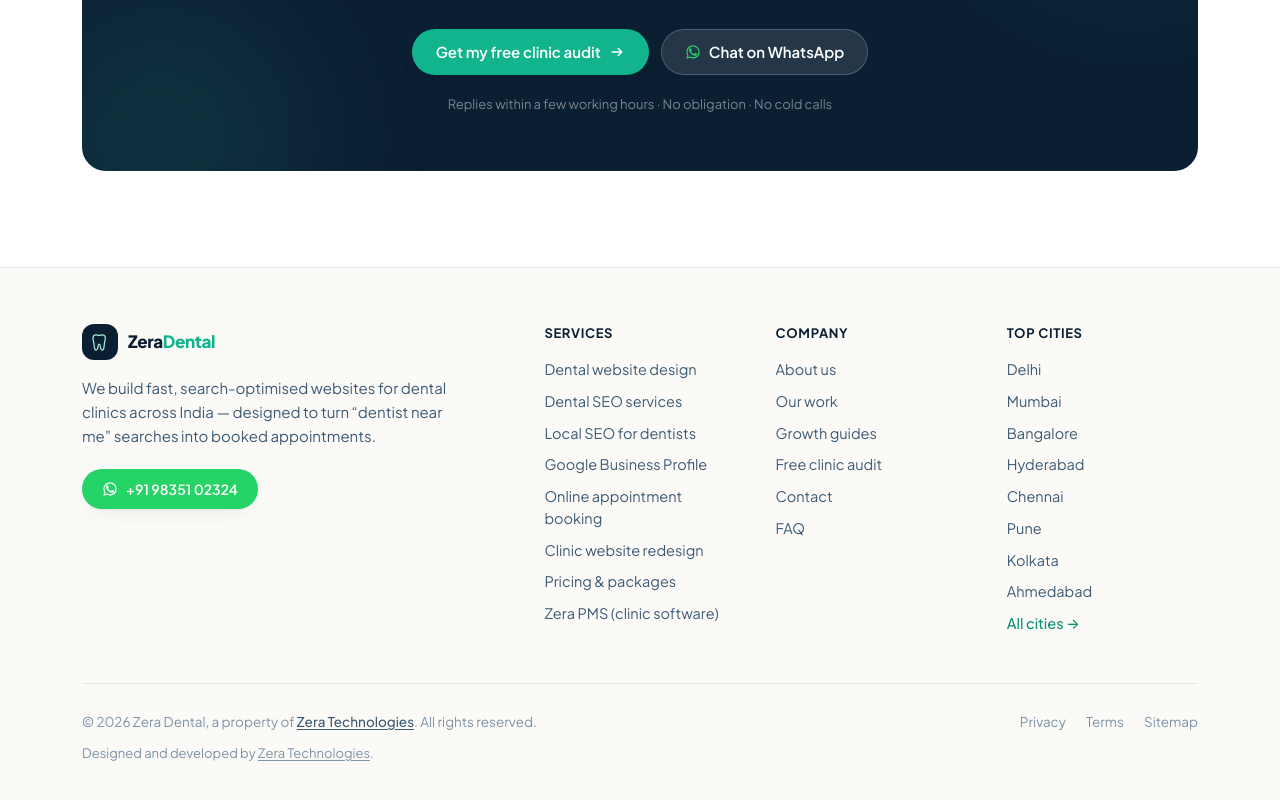
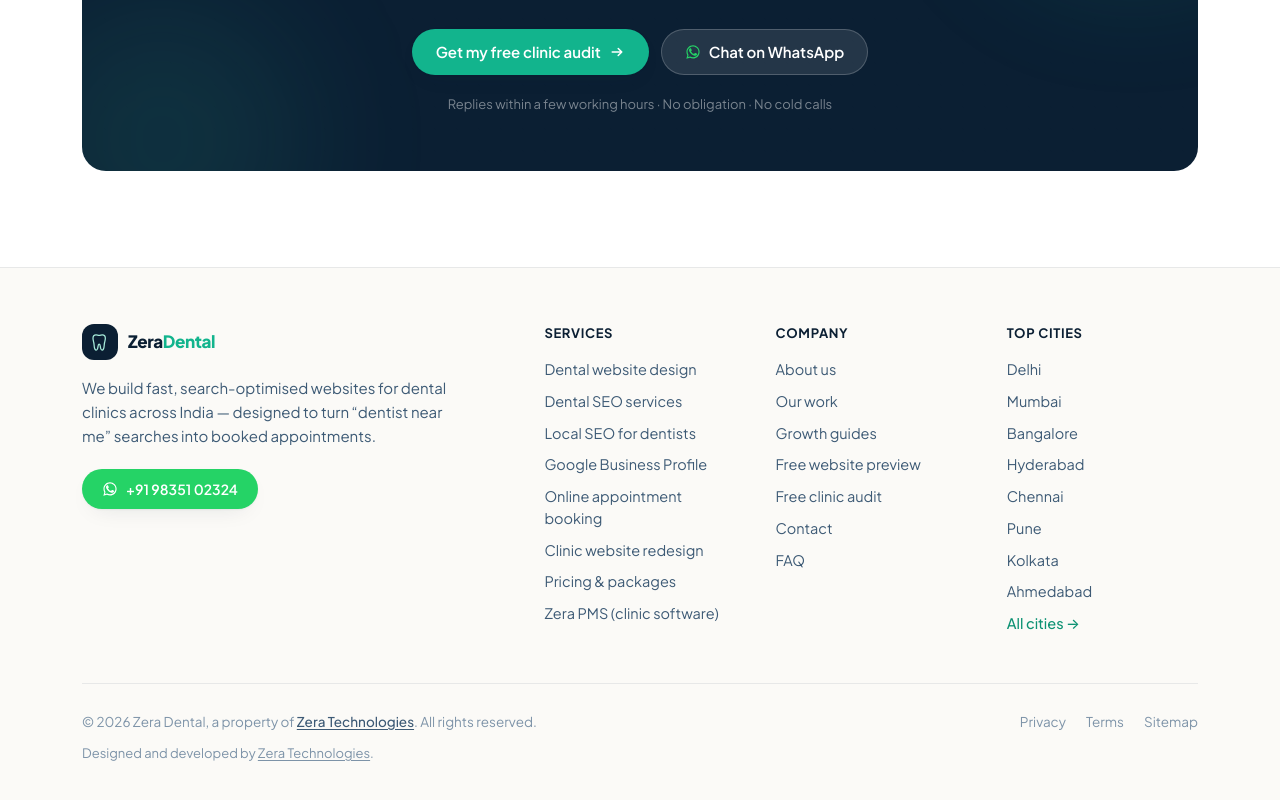
Before and after one commit to zeradental3585-dotcom/zeradental, a Next.js app: page / in a window 1280 px wide. Shown: the part 6748-7548 px from the top of the page. Built offline with nearby package versions, Linux system fonts and the light colour scheme; no server answers.

Commit message:
Footer: link the free website preview

```diff
--- a/components/Footer.tsx
+++ b/components/Footer.tsx
@@ -43,6 +43,7 @@
               <li><Link href="/about" className="hover:text-mint-600">About us</Link></li>
               <li><Link href="/portfolio" className="hover:text-mint-600">Our work</Link></li>
               <li><Link href="/blog" className="hover:text-mint-600">Growth guides</Link></li>
+              <li><Link href="/free-website-preview" className="hover:text-mint-600">Free website preview</Link></li>
               <li><Link href="/free-website-audit" className="hover:text-mint-600">Free clinic audit</Link></li>
               <li><Link href="/contact" className="hover:text-mint-600">Contact</Link></li>
               <li><Link href="/faq" className="hover:text-mint-600">FAQ</Link></li>
```
